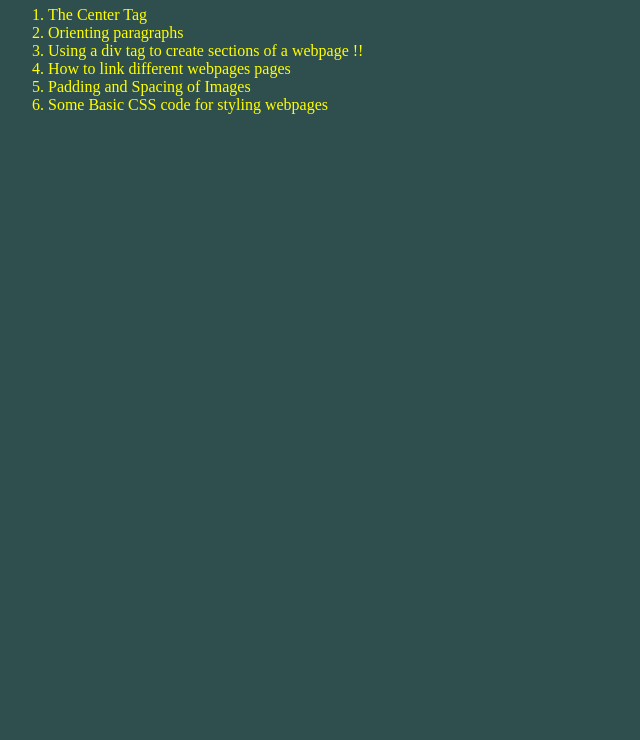
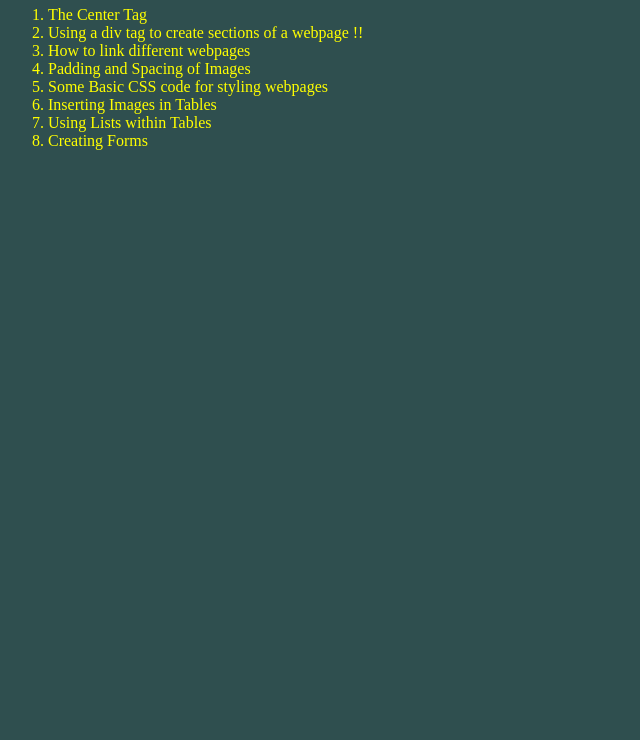
Before and after one commit to JamesBondOOO7/Web-Technology, a plain HTML site: page ASSIGNMENT-2/newthings.htm in a window 1280 px wide. Shown: the part 60-800 px from the top of the page, without its empty margins (0-640 px from the left). Drawn offline with Linux system fonts and the light colour scheme.

Commit message:
Web Tech Assignments

```diff
--- a/ASSIGNMENT-2/newthings.htm
+++ b/ASSIGNMENT-2/newthings.htm
@@ -15,11 +15,13 @@
         <div>
             <ol>
                 <li>The Center Tag</li>
-                <li>Orienting paragraphs</li>
                 <li>Using a div tag to create sections of a webpage !!</li>
-                <li>How to link different webpages pages</li>
+                <li>How to link different webpages</li>
                 <li>Padding and Spacing of Images</li>
                 <li>Some Basic CSS code for styling webpages</li>
+                <li>Inserting Images in Tables</li>
+                <li>Using Lists within Tables</li>
+                <li>Creating Forms</li>
             </ol>
         </div>
     </body>
```
